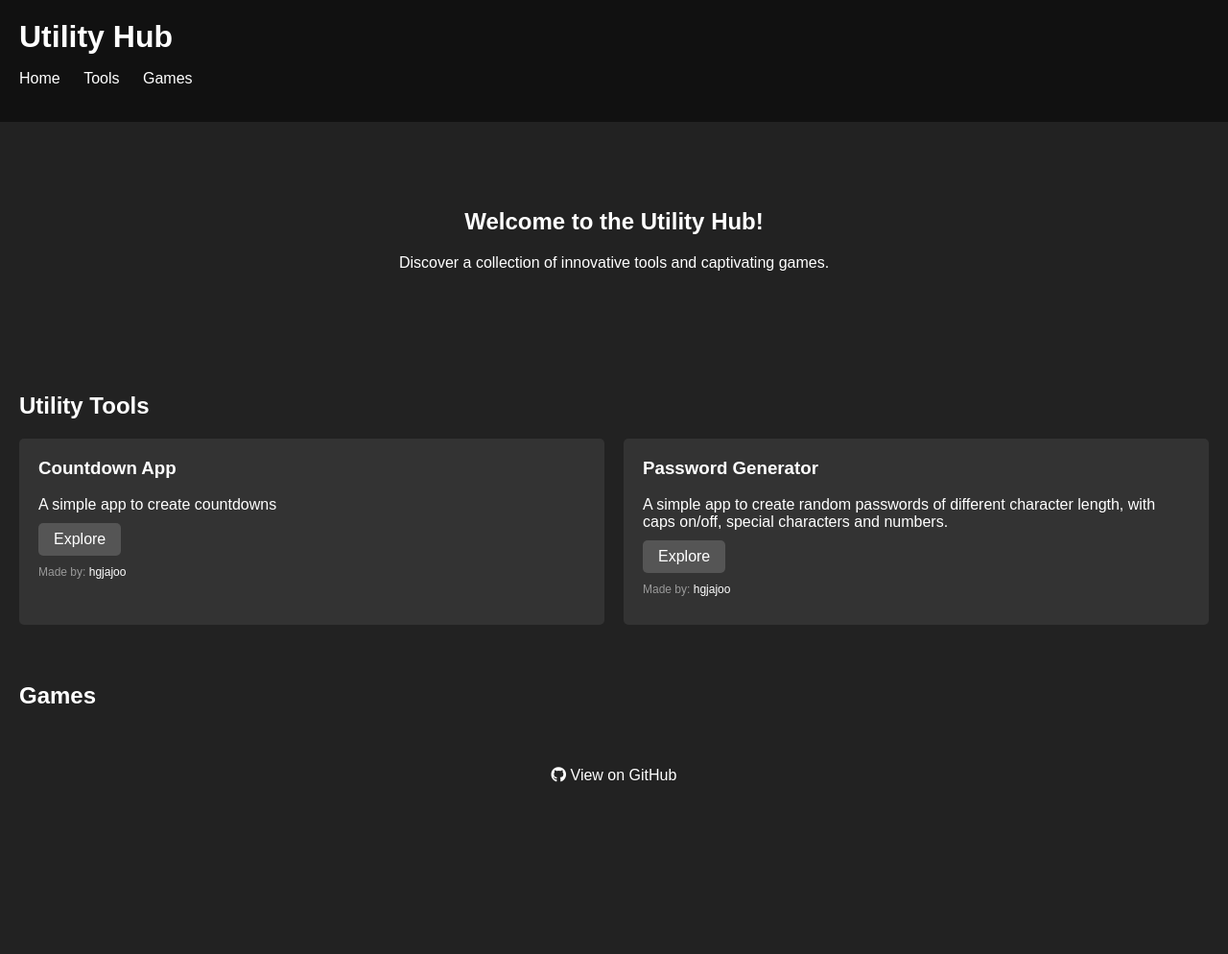
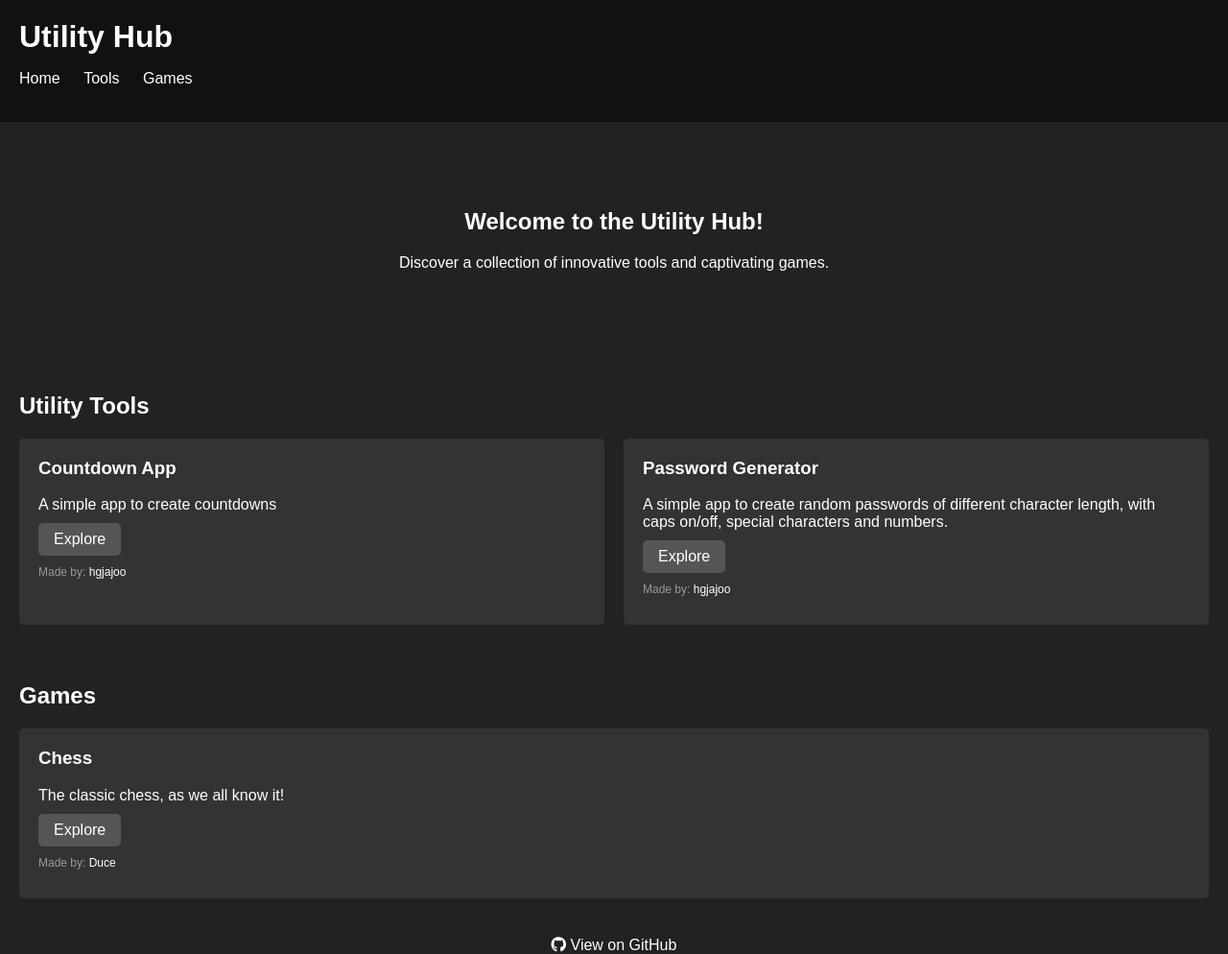
Before and after one commit to hgjajoo/util-hub, a plain HTML site: page index.html in a window 1280 px wide. Shown: the whole page at 96% size. Before the commit the page ends 817 px from the top, so only its background shows below. Drawn offline with Linux system fonts and the light colour scheme.

Commit message:
chessgame card updated

```diff
--- a/index.html
+++ b/index.html
@@ -44,6 +44,12 @@
     <section id="games">
         <h2>Games</h2>
         <div class="project-grid">
+            <div class="project-card">
+                <h3>Chess</h3>
+                <p>The classic chess, as we all know it!</p>
+                <a href="chessGame/index.html" class="explore-btn">Explore</a>
+                <p class="made-by">Made by: <a href="https://github.com/theduce" target="_blank">Duce</a></p>
+            </div>
         </div>
     </section>
     <footer>
```
